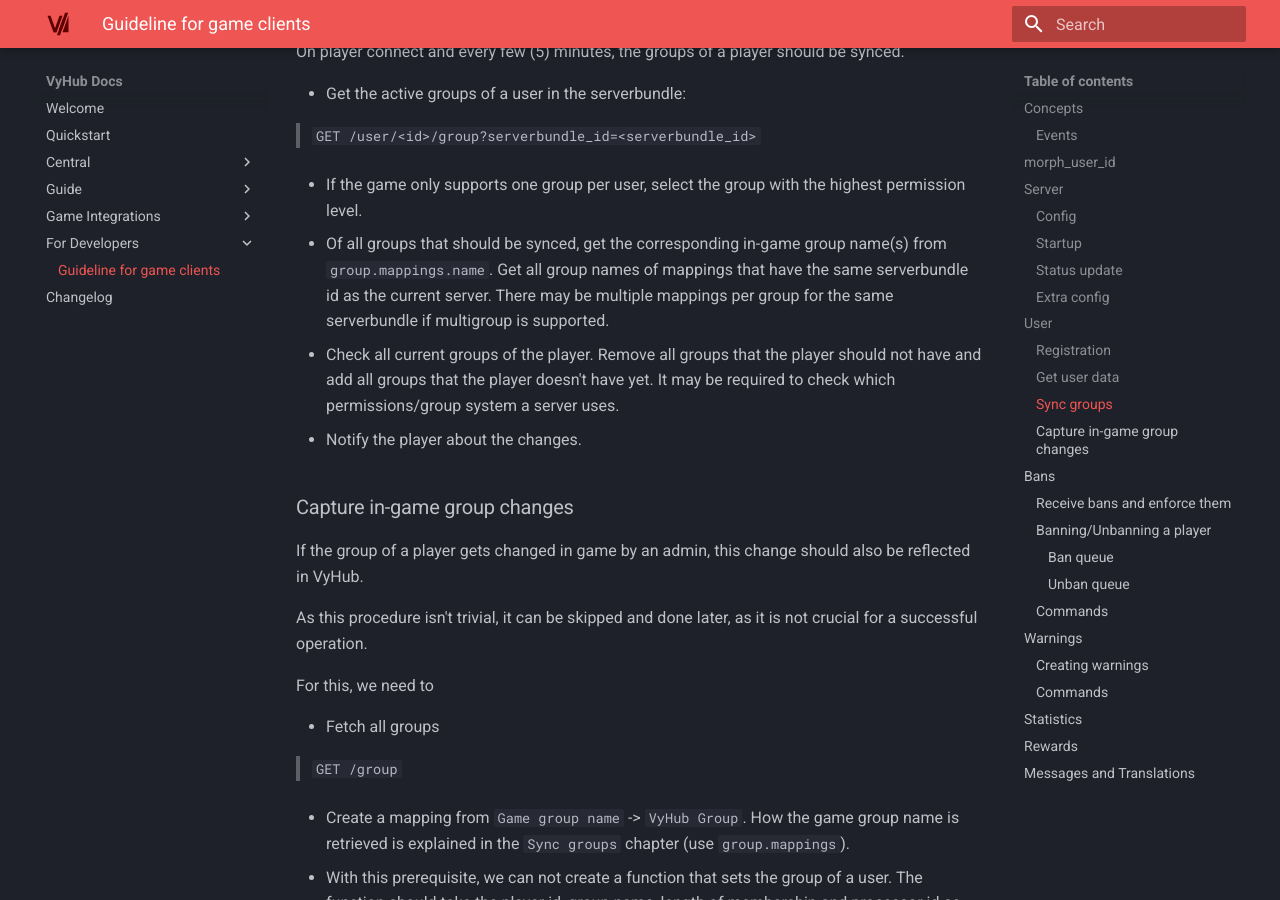
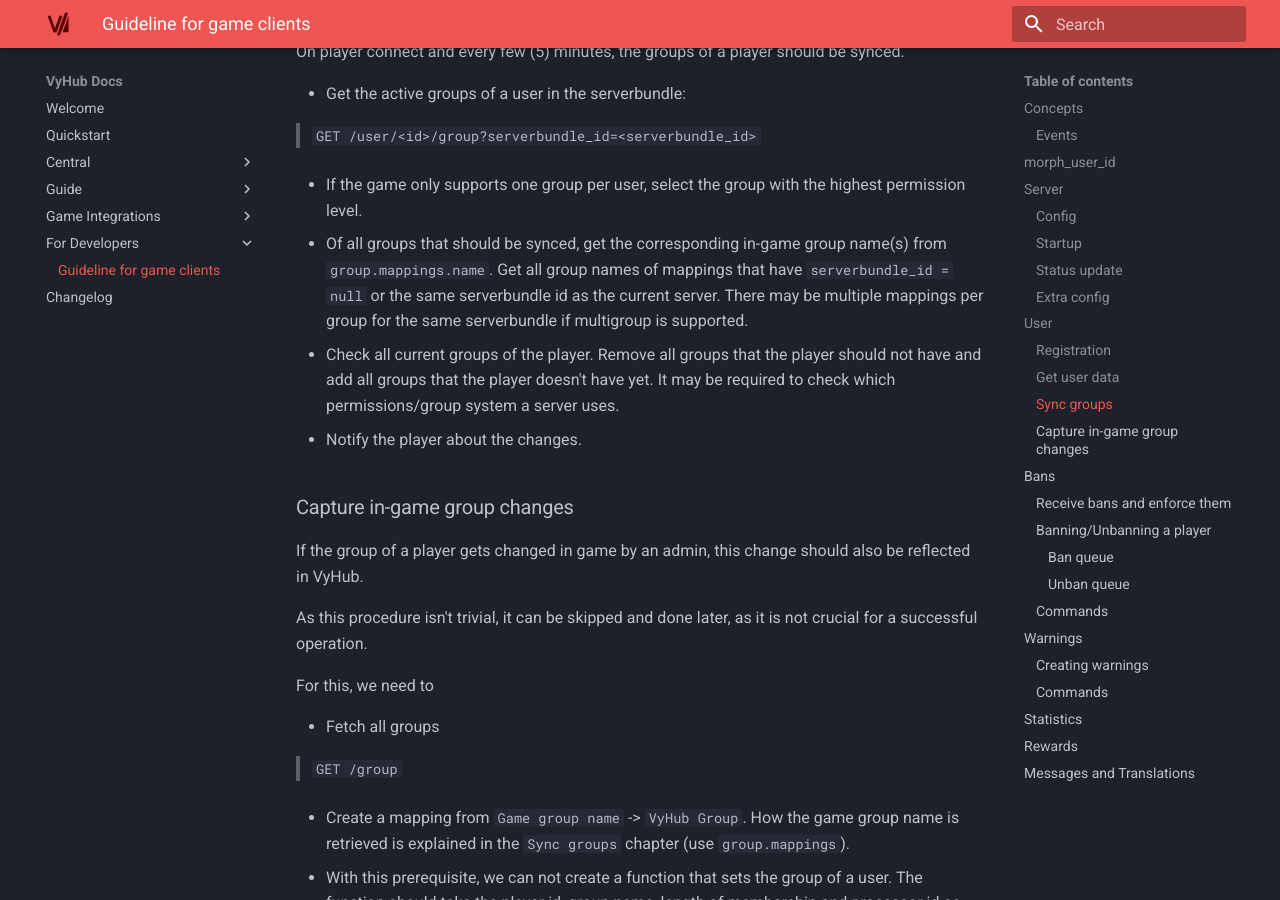
Before and after one commit to nyx-project/vyhub-documentation, an MkDocs documentation site: the page built from docs/dev/game_clients.md, in a window 1280 px wide and 900 px high, scrolled down 2963 px. Built offline with MkDocs 1.6.1 and Material for MkDocs 9.7.7, drawn with Linux system fonts in a browser that asks for light colours; the version menu is left out.

Commit message:
Update game clients guide

```diff
--- a/docs/dev/game_clients.md
+++ b/docs/dev/game_clients.md
@@ -105,7 +105,7 @@
 - If the game only supports one group per user, select the group with the highest permission level.
 
 - Of all groups that should be synced, get the corresponding in-game group name(s) from `group.mappings.name`.
-Get all group names of mappings that have the same serverbundle id as the current server. There may be multiple mappings per group for the same serverbundle if multigroup is supported.
+Get all group names of mappings that have `serverbundle_id = null` or the same serverbundle id as the current server. There may be multiple mappings per group for the same serverbundle if multigroup is supported.
 
 - Check all current groups of the player. Remove all groups that the player should not have and add all groups
 that the player doesn't have yet. It may be required to check which permissions/group system a server uses.
```
